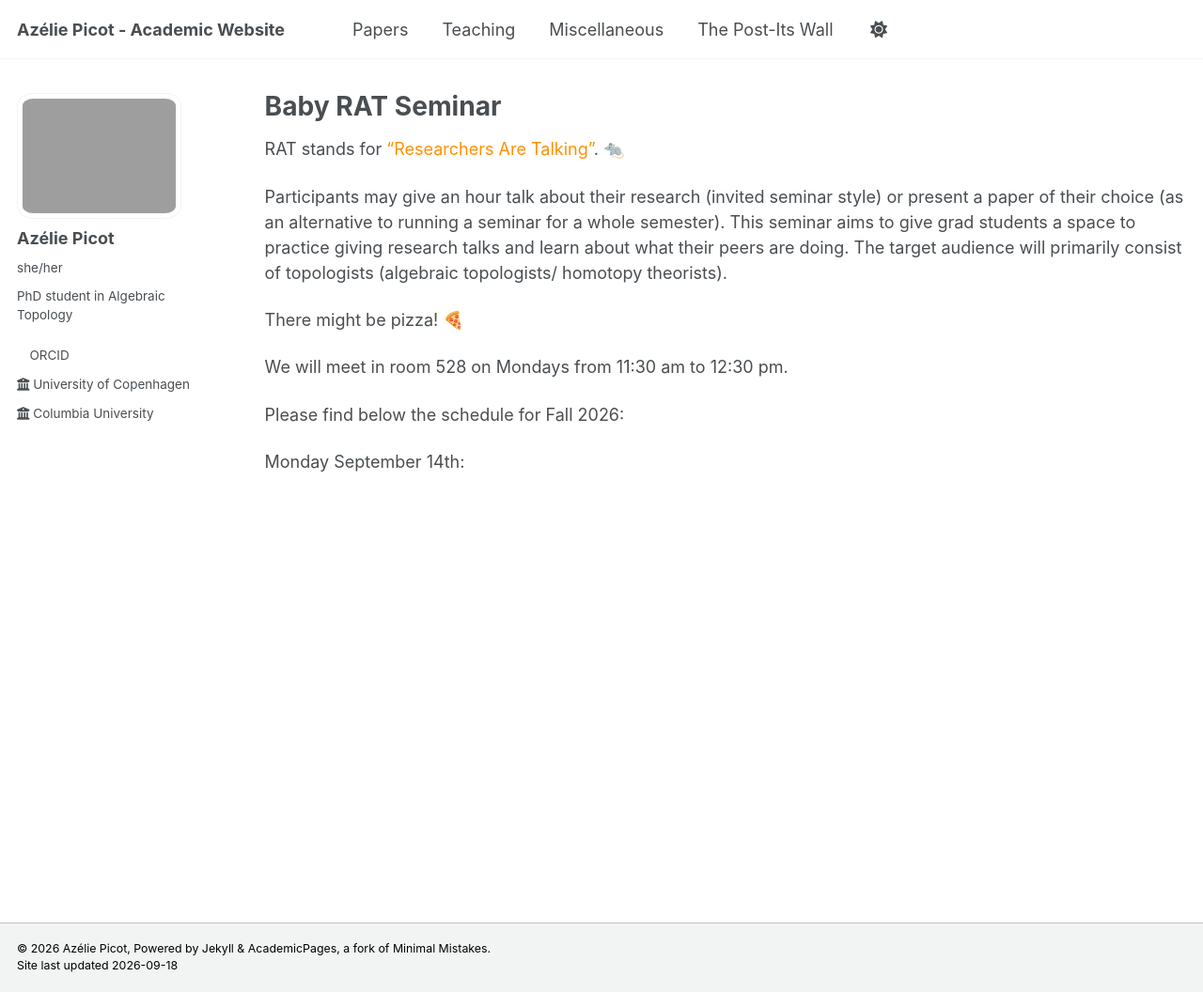
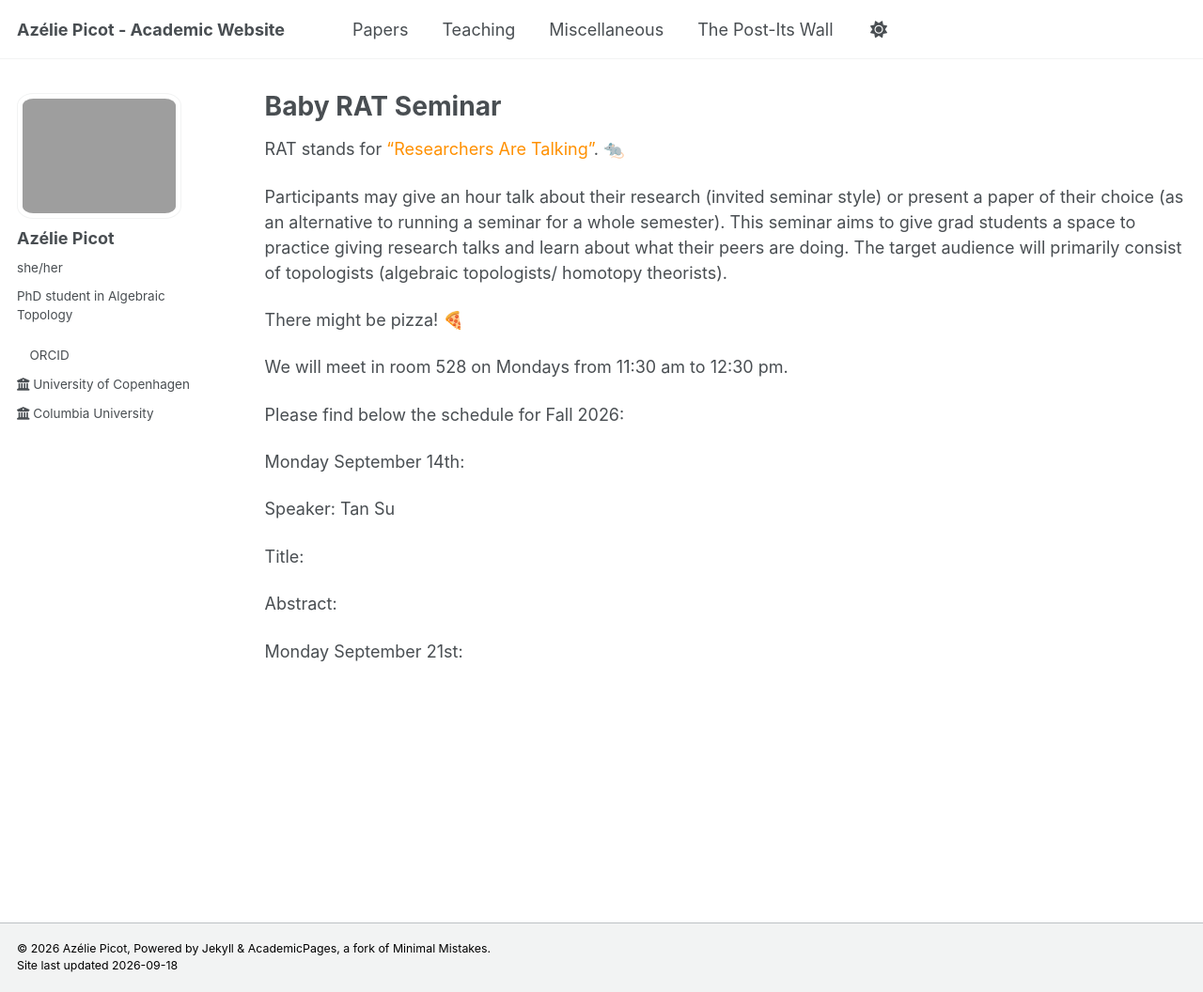
Before and after one commit to azeliepicot/azeliepicot.github.io, a Jekyll site: the page built from _pages/rat seminar.md, in a window 1280 px wide and 1056 px high. Shown: the whole window at 94% size. Built offline with Jekyll 4.4.1, drawn with Linux system fonts in a browser that asks for light colours.

Commit message:
Add speaker and title placeholders for seminar
Added speaker details for the seminar schedule.

```diff
--- a/_pages/rat seminar.md
+++ b/_pages/rat seminar.md
@@ -17,3 +17,12 @@ We will meet in room 528 on Mondays from 11:30 am to 12:30 pm.
 Please find below the schedule for Fall 2026:
 
 Monday September 14th:
+
+Speaker: Tan Su
+
+Title:
+
+Abstract:
+
+
+Monday September 21st:
```
